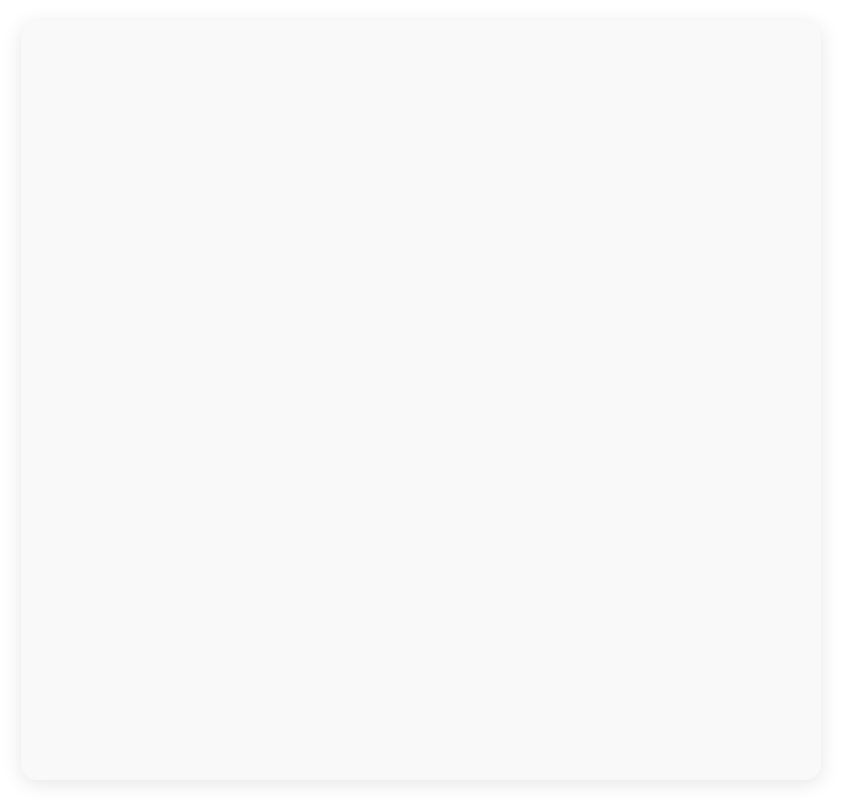
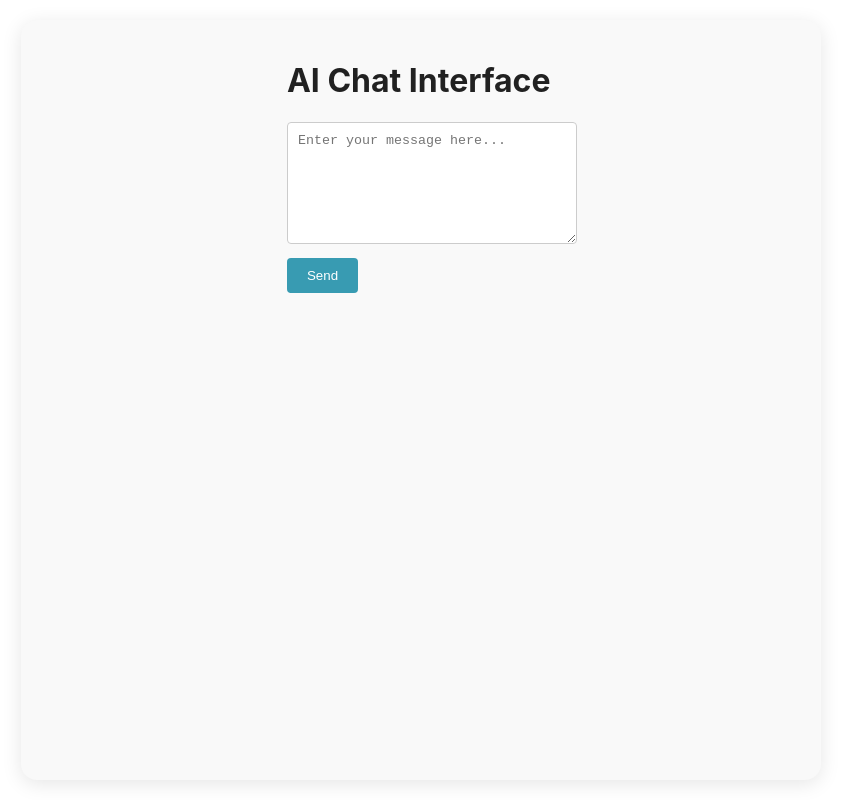
Before and after one commit to ShiyuDeng-Simon/MeddiConnect, a React (Create React App) app in the folder client/: page /llmInterface in a window 1280 px wide. Before the commit this address had no page. Shown: the whole page, without its empty margins (219-1060 px from the left). Built offline with nearby package versions, Linux system fonts and the light colour scheme.

Commit message:
connect llama through Jan local api

```diff
--- a/client/package.json
+++ b/client/package.json
@@ -8,6 +8,7 @@
     "@mui/icons-material": "^6.4.0",
     "@mui/material": "^6.4.0",
     "@mui/x-date-pickers": "^5.0.20",
+    "axios": "^1.7.9",
     "cra-template": "1.2.0",
     "date-fns": "^2.29.3",
     "microsoft-cognitiveservices-speech-sdk": "^1.42.0",
--- a/client/src/App.js
+++ b/client/src/App.js
@@ -5,7 +5,7 @@ import HomePage from './pages/HomePage';
 import { BrowserRouter as Router, Routes, Route } from 'react-router-dom';
 import Notes from './pages/Notes';
 import Prescriptions from './pages/Prescriptions';
-
+import LlmInterface from './pages/llmInterface';
 
 import {
   Paper
@@ -33,6 +33,7 @@ function App() {
             <Route path="/conversation" element={<Conversation />} />
             <Route path="/notes" element={<Notes />} />
             <Route path="/prescriptions" element={<Prescriptions />} />
+            <Route path="/llmInterface" element={<LlmInterface />} />
           </Routes>
         </Router>
       </Container>
--- /dev/null
+++ b/client/src/llmServices/localLLM.js
@@ -0,0 +1,46 @@
+// src/api/llmApi.js
+import axios from "axios";
+
+const url = "http://127.0.0.1:1337/v1/chat/completions"; // Base URL of the API
+
+export const callLLM = async (data) => {
+  try {
+    // Simplified payload structure
+
+    const payload = {
+        messages: [
+            {
+                role: "user",
+                content: data.prompt
+            }
+        ],
+        "model": "llama3.2-1b-instruct",
+        "stream": false,
+        "max_tokens": 100,
+        "stop": null,
+        "frequency_penalty": 0,
+        "presence_penalty": 0,
+        "temperature": 0.7,
+        "top_p": 0.5
+    }
+
+    console.log("Sending request with payload:", payload); // Debug log
+
+    const response = await axios.post(url, payload, {
+      headers: {
+        "Content-Type": "application/json",
+      },
+    });
+
+    console.log("Received response:", response.data); // Debug log
+    return response.data;
+  } catch (error) {
+    // More detailed error logging
+    console.error("Error details:", {
+      message: error.message,
+      response: error.response?.data,
+      status: error.response?.status
+    });
+    throw error;
+  }
+};
--- a/client/src/pages/Notes.js
+++ b/client/src/pages/Notes.js
@@ -3,8 +3,7 @@ import * as React from 'react';
 import TextArea from "../components/TextArea";
 import Header from "../components/Header";
 import { useLocation } from 'react-router-dom';
-import ReactMarkdown from 'react-markdown';
-import { generateContent } from '../llmServices/gemini';
+import { callLLM } from "../llmServices/localLLM";
 
 const Container = styled('div')({
     textAlign: 'left',
@@ -16,37 +15,59 @@ const Container = styled('div')({
 const AppointmentNotes = styled('div')({
     fontFamily: 'sans-serif',
     margin: '0',
+
     padding: '50px',
     whiteSpace: 'pre-wrap'
 });
 
 const Notes = () => {
     const location = useLocation();
-
     const [noteType, setNoteType] = React.useState(location?.state?.noteType);
     const [message, setMessage] = React.useState(location?.state?.message);
+    const [isLoading, setIsLoading] = React.useState(false);
 
+    React.useEffect(() => {
+        const generateNotes = async () => {
+            if (Array.isArray(message)) {
+                setIsLoading(true);
+                try {
+                    const parsedMessage = parseConversation(message);
+                    const response = await callLLM({
+                        prompt: parsedMessage
+                    });
 
-    if(Array.isArray(message)){
-        const parsedMessage = parseConversation(message);
-        generateContent(parsedMessage).then((content) => {
-            setMessage(content);
-        });
-    }
+                    const generatedText = response.choices?.[0]?.message?.content || "Could not generate notes";
+                    setMessage(generatedText);
+                } catch (error) {
+                    console.error("Error generating notes:", error);
+                    setMessage("Failed to generate notes. Please try again.");
+                } finally {
+                    setIsLoading(false);
+                }
+            }
+        };
+
+        generateNotes();
+    }, []); // Run once when component mounts
 
     function parseConversation(conversation) {
         const prefix = "Summarize the conversation between a doctor and a patient in a concise, short and accurate way, in point form. Focus more on what the doctor's said. Return response strictly in string and suround medical terms with * in your response: ";
-        const conversationString = conversation.map(obj => `${obj.isUser ? "Patient: " : "Doctor: "}${obj.text}`)
-          .join("; ");
+        const conversationString = conversation.map(obj =>
+            `${obj.isUser ? "Patient: " : "Doctor: "}${obj.text}`
+        ).join("; ");
         return `${prefix}${conversationString}`;
-      }
+    }
+
     const handleNoteTypeChange = (noteType) => {
         setNoteType(noteType);
     }
+
     const handleKeywordClick = () => {}
+
     const mockNotes = "The patient's *cholesterol* levels are slightly elevated with an *LDL cholesterol* level of 160 mg/dL.\nFasting *blood sugar* was slightly elevated at 105 mg/dL, indicating *prediabetes*.\n\nLifestyle changes should be prioritized to improve these numbers. These include:\n- Eating a balanced diet rich in fruits, vegetables, whole grains, and *lean proteins*\n- Cutting back on *saturated fats* and processed foods\n- Regular physical activity, such as brisk walking for 30 minutes a day\n\nThe patient's *LDL cholesterol* is slightly elevated.\nPrediabetes was identified, which requires attention to be addressed.\n\nA follow-up appointment will be scheduled in three to six months to reassess the patient's progress.\nMedications may be considered if lifestyle changes are not sufficient in improving the patient's health."
+
     const getFormattedText = (input) => {
-        if (!input) return '';
+        if (!input || typeof input !== 'string') return '';
 
         // Remove quotation marks from the input
         input = input.replace(/['"]/g, '');
@@ -84,15 +105,29 @@ const Notes = () => {
             );
         });
     }
+
     return (
         <>
-        <Header title={"Medical Notes"} showToggle={true} handleNoteTypeChange={handleNoteTypeChange}/>
-        <Container>
+            <Header
+                title={"Medical Notes"}
+                showToggle={true}
+                handleNoteTypeChange={handleNoteTypeChange}
+            />
+            <Container>
+                {noteType === "pre" ? (
+                    <TextArea/>
+                ) : (
+                    <AppointmentNotes>
+                        {isLoading ? (
+                            "Generating notes..."
+                        ) : (
+                            getFormattedText(message || mockNotes)
+                        )}
+                    </AppointmentNotes>
+                )}
+            </Container>
+        </>
+    );
+};
 
-            {noteType === "pre" ?   <TextArea/> :   <AppointmentNotes> {getFormattedText(message || mockNotes)}</AppointmentNotes>}
-        </Container>
-        </>
-
-    )
-};
 export default Notes;
--- /dev/null
+++ b/client/src/pages/llmInterface.js
@@ -0,0 +1,76 @@
+import React, { useState } from "react";
+import { callLLM } from "../llmServices/localLLM";
+
+const LlmInterface = () => {
+  const [input, setInput] = useState("");
+  const [output, setOutput] = useState("");
+  const [isLoading, setIsLoading] = useState(false);
+
+  const handleGenerate = async () => {
+    if (!input.trim()) return;
+
+    setIsLoading(true);
+    try {
+      const response = await callLLM({
+        prompt: input.trim()
+      });
+
+      const generatedText = response.choices?.[0]?.message?.content || "No response generated";
+      setOutput(generatedText);
+    } catch (error) {
+      console.error("Error:", error);
+      setOutput(`Failed to fetch response: ${error.message}`);
+    } finally {
+      setIsLoading(false);
+    }
+  };
+
+  return (
+    <div style={{ padding: '20px', maxWidth: '800px', margin: '0 auto' }}>
+      <h1>AI Chat Interface</h1>
+      <textarea
+        value={input}
+        onChange={(e) => setInput(e.target.value)}
+        placeholder="Enter your message here..."
+        style={{
+          width: '100%',
+          minHeight: '100px',
+          padding: '10px',
+          marginBottom: '10px',
+          borderRadius: '4px',
+          border: '1px solid #ccc'
+        }}
+      />
+      <button
+        onClick={handleGenerate}
+        disabled={isLoading || !input.trim()}
+        style={{
+          padding: '10px 20px',
+          backgroundColor: '#389bb2',
+          color: 'white',
+          border: 'none',
+          borderRadius: '4px',
+          cursor: isLoading ? 'not-allowed' : 'pointer',
+          opacity: isLoading ? 0.7 : 1
+        }}
+      >
+        {isLoading ? 'Generating...' : 'Send'}
+      </button>
+      {output && (
+        <div style={{ marginTop: '20px' }}>
+          <h2>Response:</h2>
+          <div style={{
+            padding: '15px',
+            backgroundColor: '#f5f5f5',
+            borderRadius: '4px',
+            whiteSpace: 'pre-wrap'
+          }}>
+            {output}
+          </div>
+        </div>
+      )}
+    </div>
+  );
+};
+
+export default LlmInterface;
```
Also changed, not shown: 1 other file (tests, documents, lock files or other folders).
